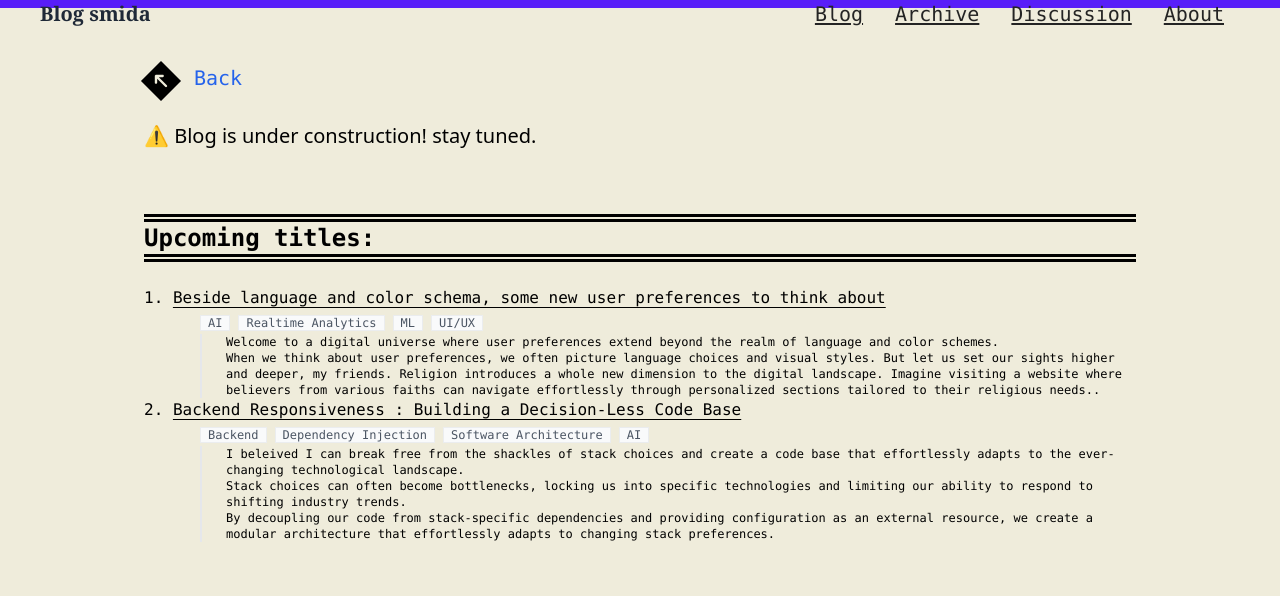
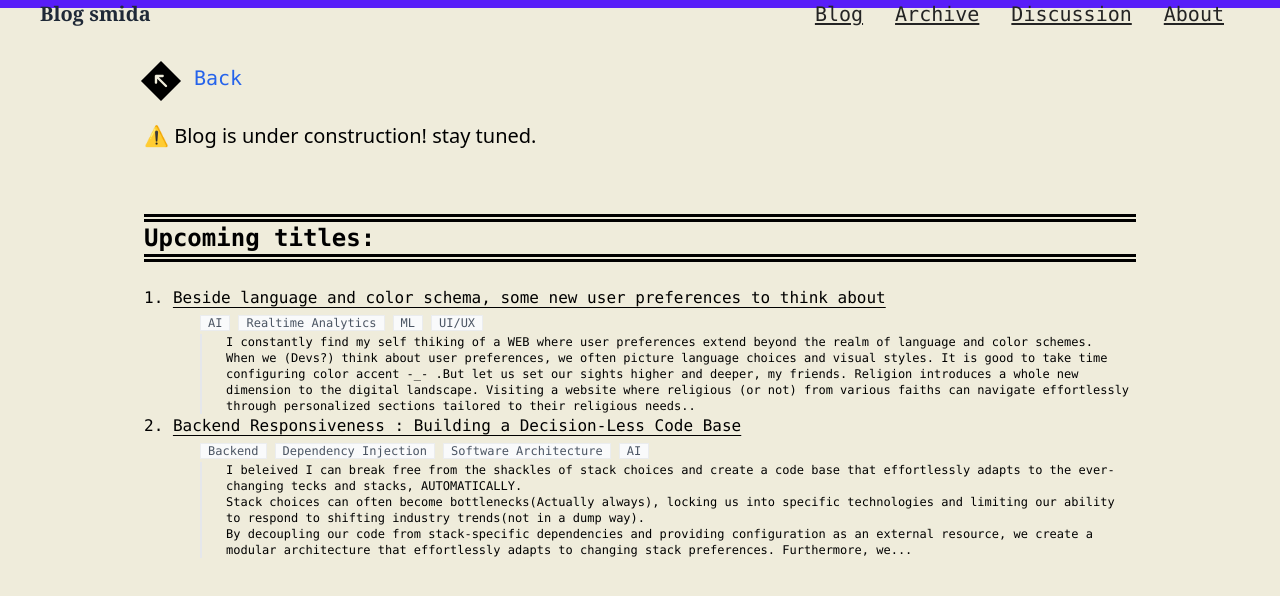
Before and after one commit to smidaJaber/portfolio, a Next.js app: page /blog in a window 1280 px wide. Shown: the top 596 px of the page. Built offline with nearby package versions, Linux system fonts and the light colour scheme.

Commit message:
updated blog posts promo

```diff
--- a/src/pages/blog.tsx
+++ b/src/pages/blog.tsx
@@ -95,15 +95,17 @@ const Blog: React.FC<BlogProps> = ({}) => {
 								</div>
 
 								<div className=" text-xs border-l-2 ml-14 pl-4 sm:pl-6 dark:border-gray-400">
-									Welcome to a digital universe where user preferences extend
-									beyond the realm of language and color schemes. <br />
-									When we think about user preferences, we often picture
-									language choices and visual styles. But let us set our sights
-									higher and deeper, my friends. Religion introduces a whole new
-									dimension to the digital landscape. Imagine visiting a website
-									where believers from various faiths can navigate effortlessly
-									through personalized sections tailored to their religious
-									needs..
+									I constantly find my self thiking of a WEB where user
+									preferences extend beyond the realm of language and color
+									schemes. <br />
+									When we (Devs?) think about user preferences, we often picture
+									language choices and visual styles. It is good to take time
+									configuring color accent -_- .But let us set our sights higher
+									and deeper, my friends. Religion introduces a whole new
+									dimension to the digital landscape. Visiting a website where
+									religious (or not) from various faiths can navigate
+									effortlessly through personalized sections tailored to their
+									religious needs..
 								</div>
 							</li>
 							<li>
@@ -143,16 +145,16 @@ const Blog: React.FC<BlogProps> = ({}) => {
 								<div className=" text-xs border-l-2 ml-14 pl-4 sm:pl-6 dark:border-gray-400">
 									I beleived I can break free from the shackles of stack choices
 									and create a code base that effortlessly adapts to the
-									ever-changing technological landscape.
+									ever-changing tecks and stacks, AUTOMATICALLY.
 									<br />
-									Stack choices can often become bottlenecks, locking us into
-									specific technologies and limiting our ability to respond to
-									shifting industry trends.
+									Stack choices can often become bottlenecks(Actually always),
+									locking us into specific technologies and limiting our ability
+									to respond to shifting industry trends(not in a dump way).
 									<br />
 									By decoupling our code from stack-specific dependencies and
 									providing configuration as an external resource, we create a
 									modular architecture that effortlessly adapts to changing
-									stack preferences.
+									stack preferences. Furthermore, we...
 								</div>
 							</li>
 						</ul>
```
